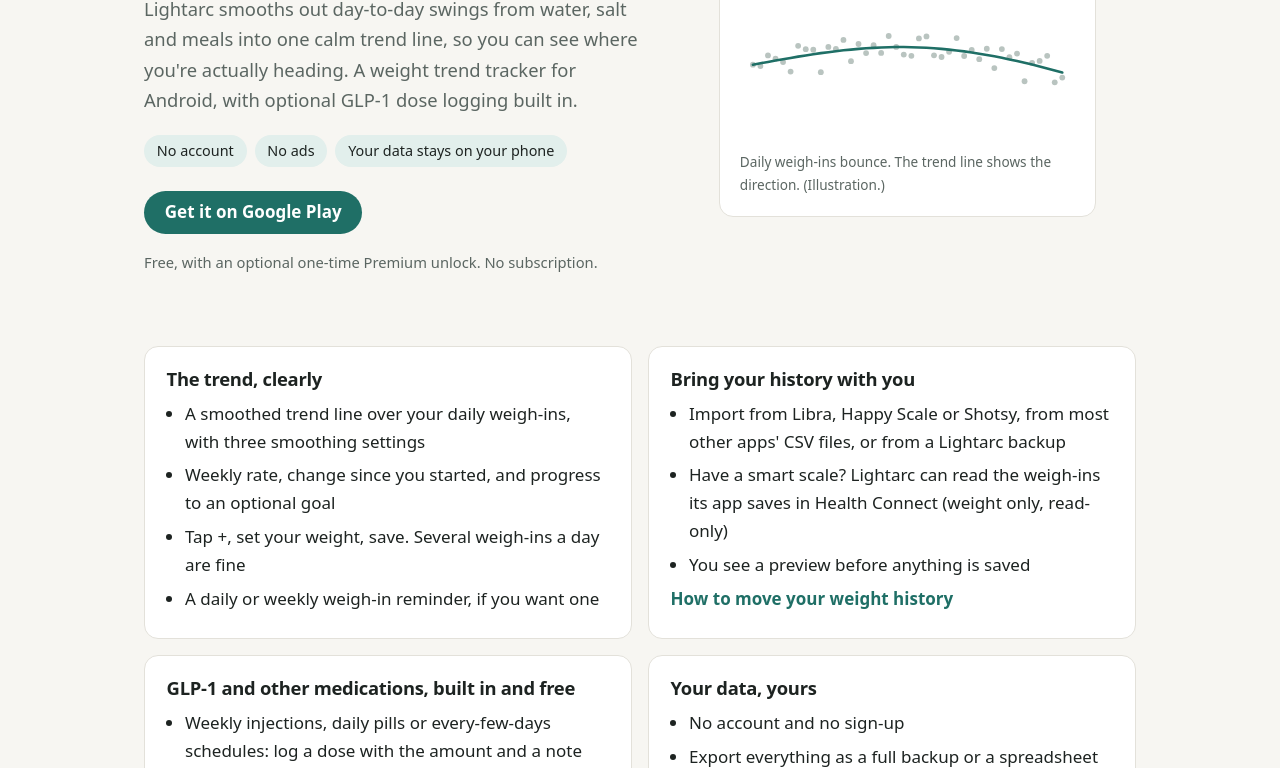
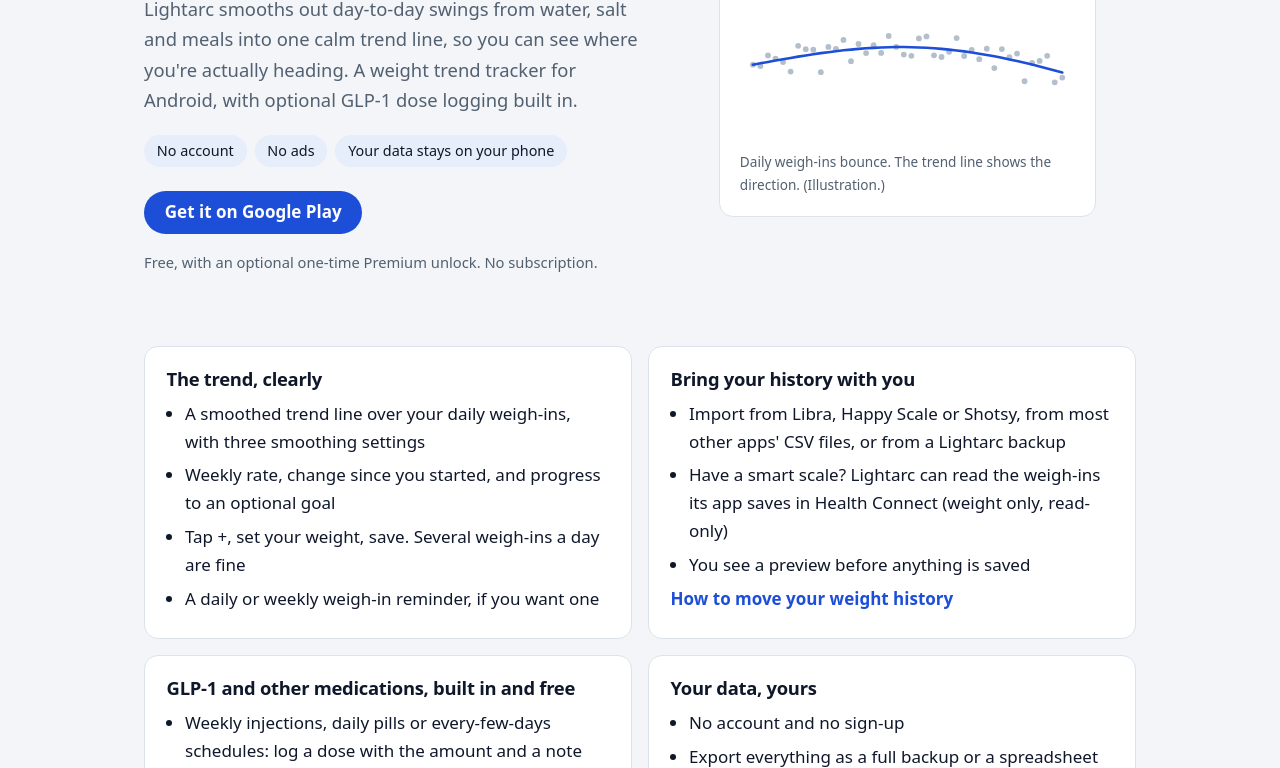
Before and after one commit to openmindsetgroup/lightarc.app, a plain HTML site: page index.html in a window 1280 px wide. Shown: the part 242-1010 px from the top of the page. Drawn offline with Linux system fonts and the light colour scheme.

Commit message:
Blue and grey palette; fix header Play button contrast
The header nav's link color overrode the button's text color, leaving
muted text on the accent fill. Palette moves from teal to blues, blacks
and greys in both light and dark mode.

Co-Authored-By: Claude Opus 5.5 <noreply@anthropic.com>

```diff
--- a/assets/style.css
+++ b/assets/style.css
@@ -1,16 +1,16 @@
 /* Lightarc site styles. No build step, no external fonts. */
 
 :root {
-  --bg: #f7f6f2;
+  --bg: #f3f5f8;
   --surface: #ffffff;
-  --text: #1d2321;
-  --muted: #5b6662;
-  --line: #e3e1da;
-  --accent: #1f6f66;
-  --accent-strong: #165850;
-  --accent-soft: #e2efec;
+  --text: #0f172a;
+  --muted: #526071;
+  --line: #dde3ea;
+  --accent: #1d4ed8;
+  --accent-strong: #1e40af;
+  --accent-soft: #e6edfb;
   --on-accent: #ffffff;
-  --dot: #b9c4c0;
+  --dot: #b4bfcc;
   --radius: 14px;
   --max: 46rem;
   --wide: 64rem;
@@ -19,16 +19,16 @@
 
 @media (prefers-color-scheme: dark) {
   :root {
-    --bg: #121615;
-    --surface: #1a201e;
-    --text: #e8ecea;
-    --muted: #a3aeaa;
-    --line: #2b3431;
-    --accent: #6fc2b5;
-    --accent-strong: #8fd3c8;
-    --accent-soft: #1d2f2c;
-    --on-accent: #0d1a18;
-    --dot: #4b5753;
+    --bg: #0b0e13;
+    --surface: #131820;
+    --text: #e6ebf2;
+    --muted: #9aa6b5;
+    --line: #232b36;
+    --accent: #5b9dff;
+    --accent-strong: #84b5ff;
+    --accent-soft: #17243a;
+    --on-accent: #07101f;
+    --dot: #3d4756;
   }
 }
 
@@ -72,6 +72,7 @@ img, svg { max-width: 100%; height: auto; }
 .site-nav { display: flex; gap: 1.1rem; align-items: center; flex-wrap: wrap; }
 .site-nav a { color: var(--muted); text-decoration: none; font-size: 0.95rem; }
 .site-nav a:hover, .site-nav a[aria-current="page"] { color: var(--text); }
+.site-nav a.button, .site-nav a.button:hover { color: var(--on-accent); }
 
 /* Buttons */
 .button {
--- a/index.html
+++ b/index.html
@@ -11,7 +11,7 @@
   <meta property="og:title" content="Lightarc: Weight Trend &amp; GLP-1 dose log for Android">
   <meta property="og:description" content="A weight trend tracker for Android with optional GLP-1 dose logging. No account. No ads. Your data stays on your phone.">
   <meta property="og:url" content="https://lightarc.app/">
-  <meta name="theme-color" content="#1f6f66">
+  <meta name="theme-color" content="#1d4ed8">
   <link rel="icon" href="/assets/favicon.svg" type="image/svg+xml">
   <link rel="stylesheet" href="/assets/style.css">
 </head>
```
Also changed, not shown: 404.html (+1 -1 lines), guides/glp1-doses-and-weight-one-chart/index.html (+1 -1 lines), guides/index.html (+1 -1 lines), guides/move-weight-history-to-android/index.html (+1 -1 lines), guides/new-year-tracking-start/index.html (+1 -1 lines), guides/trend-vs-daily-number/index.html (+1 -1 lines), press/index.html (+1 -1 lines), assets/favicon.svg.
